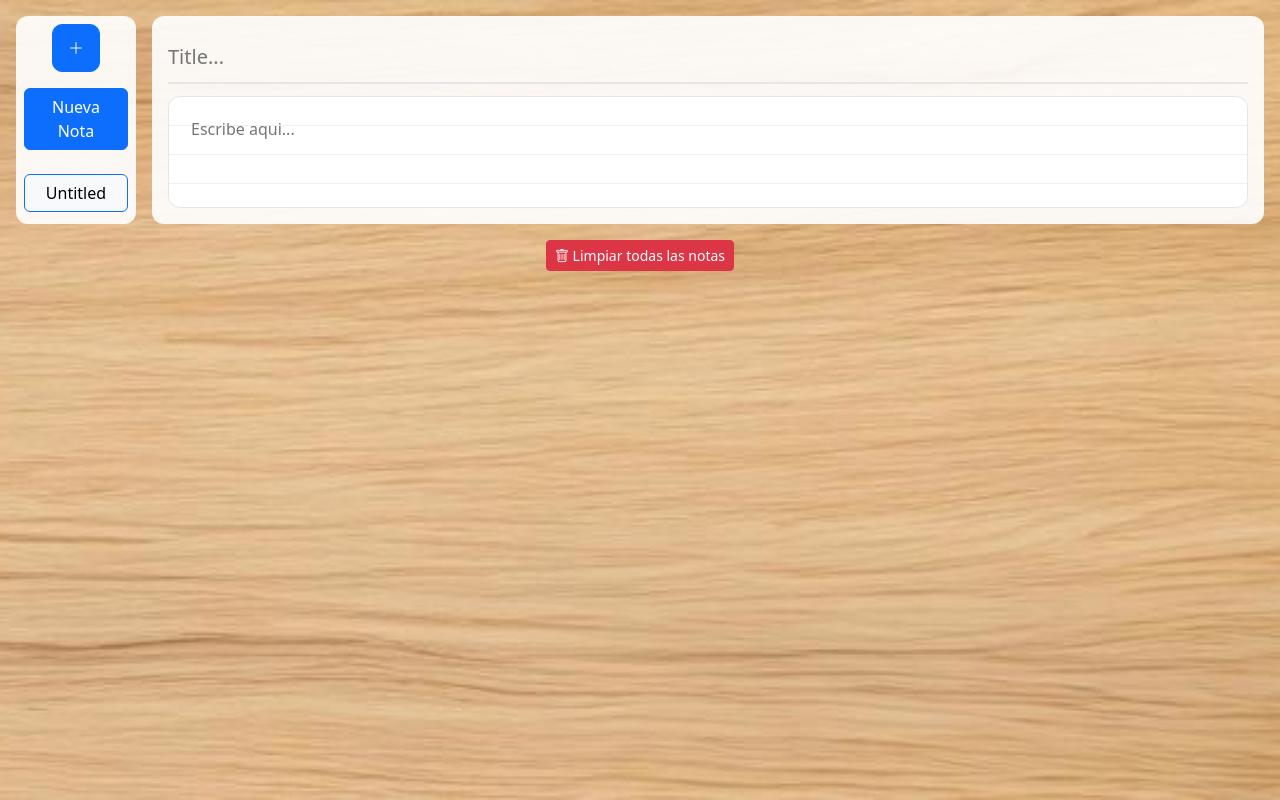
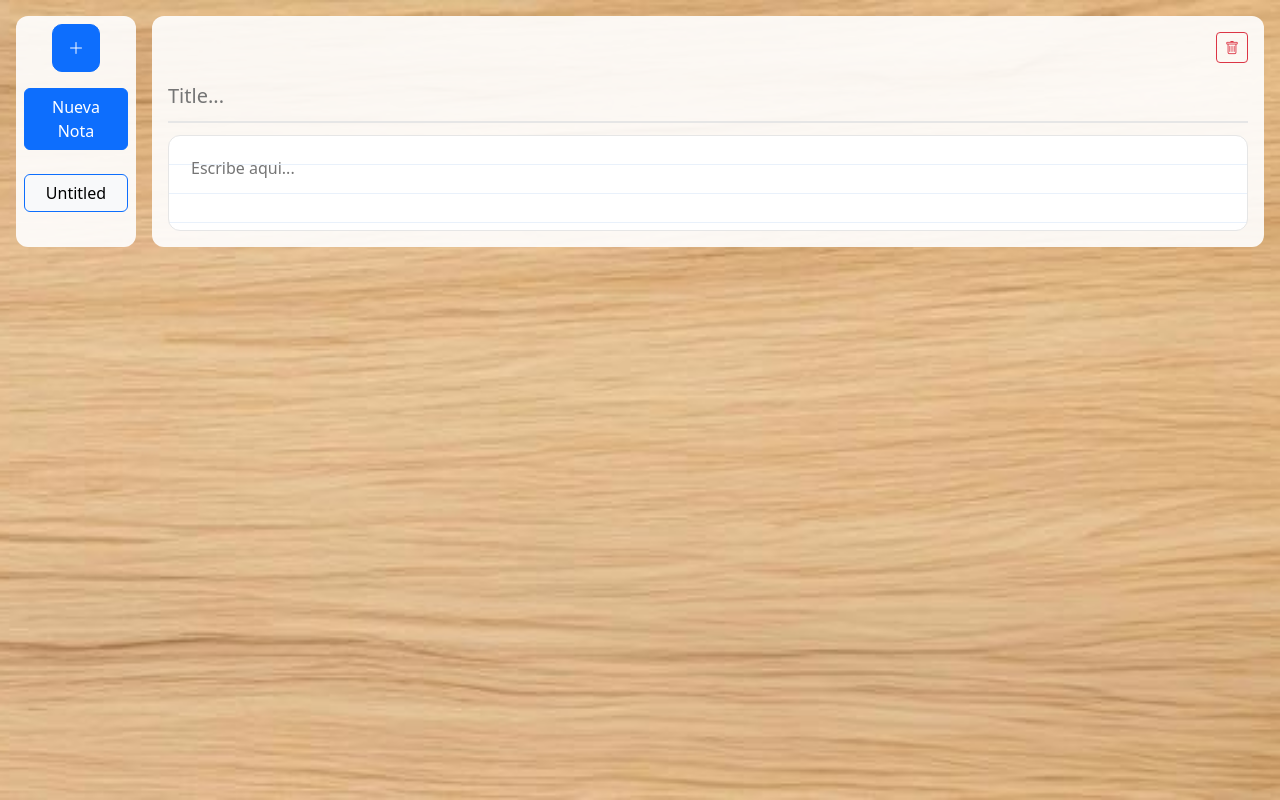
Before and after one commit to Kamv13/ProyectoGestorNotas, a React (Vite) app in the folder GestorNotas/: page / in a window 1280 px wide. Both pictures are taken after a click on the button "New note". Built offline with nearby package versions, Linux system fonts and the light colour scheme.

Commit message:
funcion para eliminar una sola nota, con boton e icono

```diff
--- a/GestorNotas/src/App.jsx
+++ b/GestorNotas/src/App.jsx
@@ -30,24 +30,24 @@ function App() {
     )
   }
 
-  async function clearAllNotes() {
+async function deleteNote(id) {
   const result = await Swal.fire({
-      title: 'Desea eliminar todas las notas?',
-      text: 'Esto eliminara todas las notas.',
+    title: '¿Eliminar esta nota?',
+    text: 'Esta acción no se puede deshacer.',
     icon: 'warning',
     showCancelButton: true,
     confirmButtonColor: '#d33',
     cancelButtonColor: '#3085d6',
-      confirmButtonText: 'Si, Eliminar todas',
-      cancelButtonText: 'Cancel'
+    confirmButtonText: 'Sí, eliminar',
+    cancelButtonText: 'Cancelar'
   })
 
   if (result.isConfirmed) {
-      setNotes([])
+    setNotes(prev => prev.filter(n => n.id !== id))
     setSelectedId(null)
     Swal.fire({
-        title: 'Deleted!',
-        text: 'Todas las notas han sido eliminadas.',
+      title: 'Eliminada',
+      text: 'La nota ha sido eliminada.',
       icon: 'success',
       timer: 1500,
       showConfirmButton: false
@@ -68,13 +68,16 @@ function App() {
           />
         </div>
         <div className="col">
-          <NoteEditor note={selectedNote} onChange={updateNote} />
+          <NoteEditor
+           note={selectedNote}
+           onChange={updateNote}
+           onDelete={() => deleteNote(selectedId)}
+           />
         </div>
       </div>
+
       <footer className="mt-3 text-center">
-        <button className="btn btn-danger btn-sm" onClick={clearAllNotes}>
-          <i className="bi bi-trash"></i> Limpiar todas las notas
-        </button>
+
       </footer>
 
     </div>
--- a/GestorNotas/src/Components/NoteEditor.jsx
+++ b/GestorNotas/src/Components/NoteEditor.jsx
@@ -1,4 +1,4 @@
-export default function NoteEditor({ note, onChange }) {
+export default function NoteEditor({ note, onChange, onDelete }) {
   if (!note) {
     return (
       <div className="pane p-4 d-flex align-items-center justify-content-center text-muted">
@@ -9,12 +9,26 @@ export default function NoteEditor({ note, onChange }) {
 
   return (
     <div className="pane p-3 d-flex flex-column" style={{ height: '100%' }}>
+
+      <div className="d-flex justify-content-end mb-2">
+        <button
+          className="btn btn-outline-danger btn-sm"
+          title="Eliminar nota"
+          onClick={onDelete}
+        >
+          <i className="bi bi-trash"></i>
+        </button>
+      </div>
+
+
       <input
         className="note-title w-100"
         value={note.title}
         placeholder="Title..."
         onChange={e => onChange({ title: e.target.value })}
       />
+
+
       <textarea
         className="lined-paper w-100 flex-grow-1"
         value={note.content}
```
Lines whose indentation alone changed are shown as unchanged.
